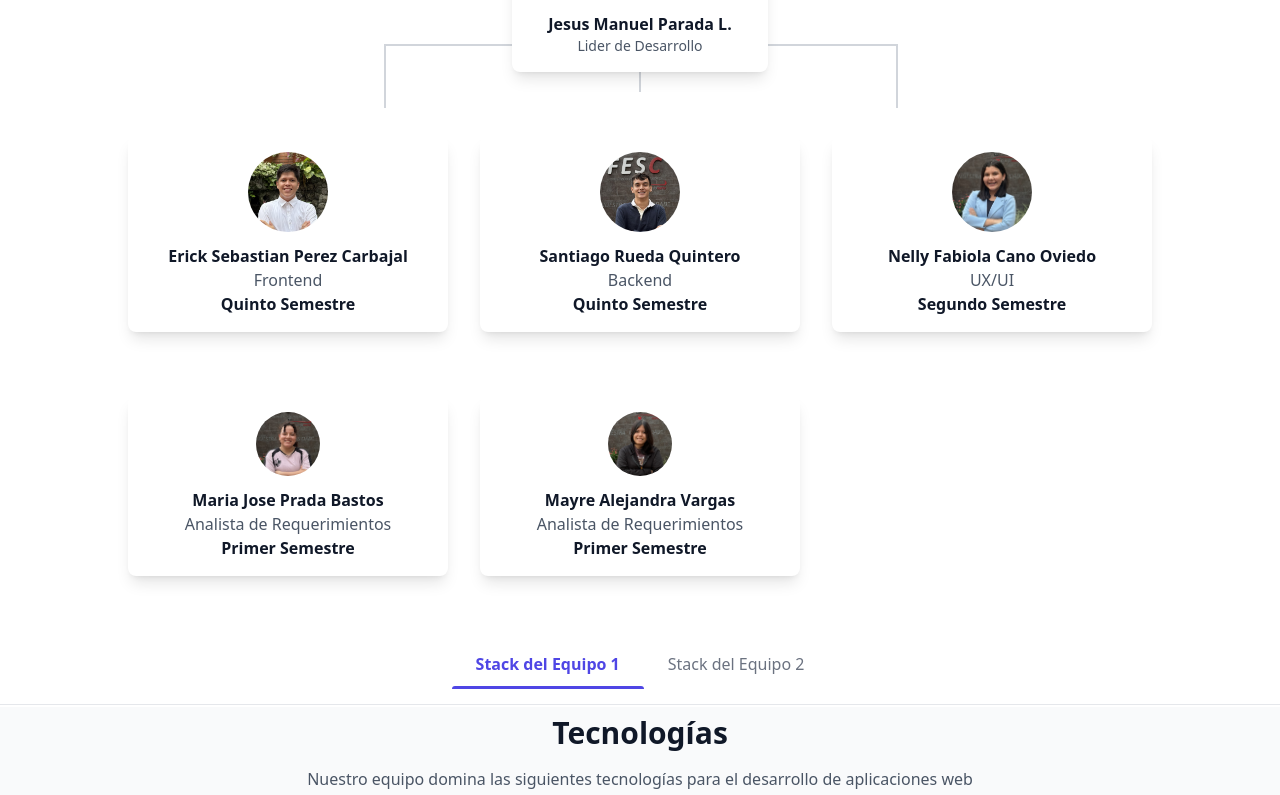
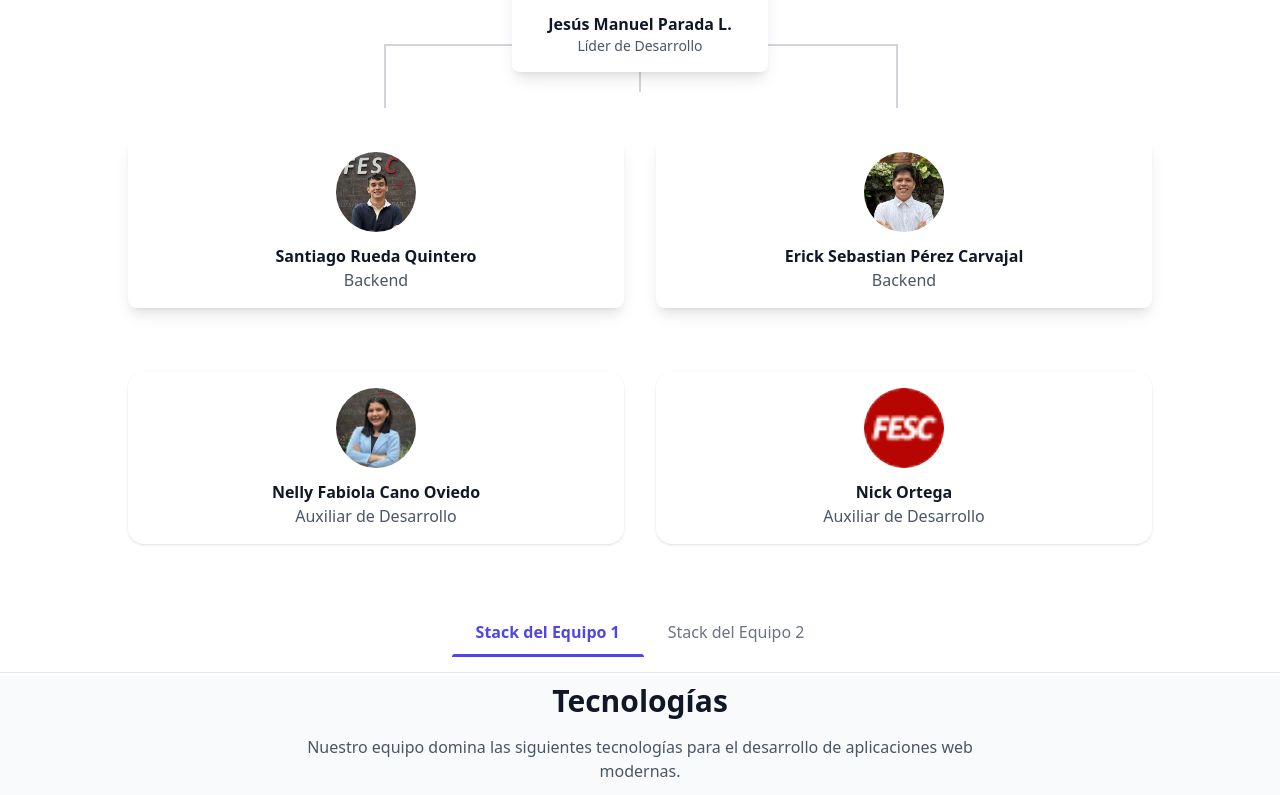
Before and after one commit to Erickpe8/Portafolio-Fabrica-Software, a Vue app: page / in a window 1280 px wide. Shown: the part 1301-2096 px from the top of the page. Built offline with nearby package versions, Linux system fonts and the light colour scheme.

Commit message:
Refactorizar el componente TeamLaravelVue: mejorar la presentación de los miembros del equipo y actualizar las rutas de las imágenes.

```diff
--- a/src/components/Teams/TeamLaravelVue.vue
+++ b/src/components/Teams/TeamLaravelVue.vue
@@ -12,77 +12,80 @@
 
         <!-- Nodo principal (Líder) -->
         <div class="flex justify-center mb-16 relative z-20">
-                    <div class="org-chart-node bg-white dark:bg-gray-800 rounded-lg shadow-lg p-4 w-64 text-center cursor-pointer transition-all hover:shadow-xl"
+            <div
+                class="org-chart-node bg-white dark:bg-gray-800 rounded-lg shadow-lg p-4 w-64 text-center cursor-pointer transition-all hover:shadow-xl"
                 @click="showDeveloper('lider')">
                 <div class="w-24 h-24 mx-auto mb-3 rounded-full overflow-hidden">
-                            <img src="../../assets/img/team_1/Jesus_Manuel_Parada.jpeg" alt="Jesus Manuel Parada L."
-                                class="w-full h-full object-cover object-top">
+                    <img
+                        src="@/assets/img/team_1/Jesus_Manuel_Parada.jpeg"
+                        alt="Jesús Manuel Parada L."
+                        class="w-full h-full object-cover object-top" />
                 </div>
-                        <h3 class="font-semibold text-gray-900 dark:text-white">Jesus Manuel Parada L.</h3>
-                        <p class="text-sm text-gray-600 dark:text-gray-400">Lider de Desarrollo</p>
+                <h3 class="font-semibold text-gray-900 dark:text-white">Jesús Manuel Parada L.</h3>
+                <p class="text-sm text-gray-600 dark:text-gray-400">Líder de Desarrollo</p>
             </div>
         </div>
 
-                <!-- Nodos secundarios (Líderes de equipo) -->
-                <div class="grid grid-cols-1 md:grid-cols-3 gap-8 mb-16">
-                    <div class="org-chart-node bg-white dark:bg-gray-800 rounded-lg shadow-lg p-4 text-center cursor-pointer transition-all hover:shadow-xl"
-                        @click="showDeveloper('frontend')">
+        <!-- Nodos secundarios (Santiago y Erick) -->
+        <div class="grid grid-cols-1 md:grid-cols-2 gap-8 mb-16">
+            <!-- Santiago Rueda -->
+            <div
+                class="org-chart-node bg-white dark:bg-gray-800 rounded-lg shadow-lg p-4 text-center cursor-pointer transition-all hover:shadow-xl"
+                @click="showDeveloper('santiago')">
                 <div class="w-20 h-20 mx-auto mb-3 rounded-full overflow-hidden">
-                            <img src="../../assets/img/team_1/Erick_Sebastian_Perez_Carbajal.jpeg"
-                                alt="Erick Sebastian Perez Carbajal" class="w-full h-full object-cover object-top">
-                        </div>
-                        <h3 class="font-semibold text-gray-900 dark:text-white">Erick Sebastian Perez Carbajal</h3>
-                        <p class="text-base text-gray-600 dark:text-gray-400">Frontend</p>
-                        <p class="font-semibold text-gray-900 dark:text-gray-400">Quinto Semestre</p>
-                    </div>
-
-                    <div class="org-chart-node bg-white dark:bg-gray-800 rounded-lg shadow-lg p-4 text-center cursor-pointer transition-all hover:shadow-xl"
-                        @click="showDeveloper('backend')">
-                        <div class="w-20 h-20 mx-auto mb-3 rounded-full overflow-hidden">
-                            <img src="../../assets/img/team_1/Sebastian_Rueda_Quintero.jpeg"
-                                alt="Sebastian Rueda Quintero" class="w-full h-full object-cover object-top">
+                    <img
+                        src="@/assets/img/team_1/Sebastian_Rueda_Quintero.jpeg"
+                        alt="Santiago Rueda Quintero"
+                        class="w-full h-full object-cover object-top" />
                 </div>
                 <h3 class="font-semibold text-gray-900 dark:text-white">Santiago Rueda Quintero</h3>
                 <p class="text-base text-gray-600 dark:text-gray-400">Backend</p>
-                        <p class="font-semibold text-gray-900 dark:text-gray-400">Quinto Semestre</p>
             </div>
 
-                    <div class="org-chart-node bg-white dark:bg-gray-800 rounded-lg shadow-lg p-4 text-center cursor-pointer transition-all hover:shadow-xl"
-                        @click="showDeveloper('ux')">
+            <!-- Erick Perez -->
+            <div
+                class="org-chart-node bg-white dark:bg-gray-800 rounded-lg shadow-lg p-4 text-center cursor-pointer transition-all hover:shadow-xl"
+                @click="showDeveloper('erick')">
                     <div class="w-20 h-20 mx-auto mb-3 rounded-full overflow-hidden">
-                            <img src="../../assets/img/team_1/Nelly_Fabiola_Cano_Oviedo.jpeg"
-                                alt="Nelly Fabiola Cano Oviedo" class="w-full h-full object-cover object-top">
+                        <img
+                            src="@/assets/img/team_1/Erick_Sebastian_Perez_Carbajal.jpeg"
+                            alt="Erick Sebastian Pérez Carvajal"
+                            class="w-full h-full object-cover object-top" />
                     </div>
-                        <h3 class="font-semibold text-gray-900 dark:text-white">Nelly Fabiola Cano Oviedo</h3>
-                        <p class="text-base text-gray-600 dark:text-gray-400">UX/UI</p>
-                        <p class="font-semibold text-gray-900 dark:text-gray-400">Segundo Semestre </p>
+                <h3 class="font-semibold text-gray-900 dark:text-white">Erick Sebastian Pérez Carvajal</h3>
+                <p class="text-base text-gray-600 dark:text-gray-400">Backend</p>
             </div>
         </div>
 
-                <!-- Nodos terciarios (Desarrolladores) -->
-                <div class="grid grid-cols-1 md:grid-cols-3 gap-8">
-                    <div class="org-chart-node bg-white dark:bg-gray-800 rounded-lg shadow-lg p-4 text-center cursor-pointer transition-all hover:shadow-xl"
-                        @click="showDeveloper('dev1')">
-                        <div class="w-16 h-16 mx-auto mb-3 rounded-full overflow-hidden">
-                            <img src="../../assets/img/team_1/Maria_Jose_Prada_Bastos.jpeg"
-                                alt="Maria Jose Prada Bastos" class="w-full h-full object-cover object-top">
+        <!-- Nodos terciarios (Auxiliares: Nelly y Nick) -->
+        <div class="grid grid-cols-1 md:grid-cols-2 gap-8">
+            <!-- Nelly Cano-->
+            <div
+                class="org-chart-node bg-white dark:bg-gray-800 rounded-2xl shadow p-4 text-center cursor-pointer transition-all hover:shadow-xl"
+                @click="showDeveloper('nelly')">
+                <div class="w-20 h-20 mx-auto mb-3 rounded-full overflow-hidden">
+                <img
+                    src="@/assets/img/team_1/Nelly_Fabiola_Cano_Oviedo.jpeg"
+                    alt="Nelly Fabiola Cano Oviedo"
+                    class="w-full h-full object-cover object-top" />
                 </div>
-                        <h3 class="font-semibold text-gray-900 dark:text-white">Maria Jose Prada Bastos</h3>
-                        <p class="text-base text-gray-600 dark:text-gray-400">Analista de Requerimientos </p>
-                        <p class="font-semibold text-gray-900 dark:text-gray-400">Primer Semestre </p>
+                <h3 class="font-semibold text-gray-900 dark:text-white">Nelly Fabiola Cano Oviedo</h3>
+                <p class="text-base text-gray-600 dark:text-gray-400">Auxiliar de Desarrollo</p>
             </div>
 
-                    <div class="org-chart-node bg-white dark:bg-gray-800 rounded-lg shadow-lg p-4 text-center cursor-pointer transition-all hover:shadow-xl"
-                        @click="showDeveloper('dev2')">
-                        <div class="w-16 h-16 mx-auto mb-3 rounded-full overflow-hidden">
-                            <img src="../../assets/img/team_1/Mayre_Alejandra_Vargas_Ramirez.jpeg"
-                                alt="Mayre Alejandra Vargas Ramirez" class="w-full h-full object-cover object-top">
+            <!-- Nick -->
+            <div
+                class="org-chart-node bg-white dark:bg-gray-800 rounded-2xl shadow p-4 text-center cursor-pointer transition-all hover:shadow-xl"
+                @click="showDeveloper('nick')">
+                <div class="w-20 h-20 mx-auto mb-3 rounded-full overflow-hidden">
+                <img
+                    src="/img/fesc.png"
+                    alt="Nick Ortega"
+                    class="w-full h-full object-cover object-top" />
                 </div>
-                        <h3 class="font-semibold text-gray-900 dark:text-white">Mayre Alejandra Vargas</h3>
-                        <p class="text-base text-gray-600 dark:text-gray-400">Analista de Requerimientos </p>
-                        <p class="font-semibold text-gray-900 dark:text-gray-400">Primer Semestre </p>
+                <h3 class="font-semibold text-gray-900 dark:text-white">Nick Ortega</h3>
+                <p class="text-base text-gray-600 dark:text-gray-400">Auxiliar de Desarrollo</p>
             </div>
-
         </div>
         </div>
     </div>
@@ -91,127 +94,74 @@
 
 <script setup>
 import { ref } from 'vue';
-import { useModalStore } from '@/stores/modalStore'
+import { useModalStore } from '@/stores/modalStore';
 
 const modalStore = useModalStore();
 
-// Datos predefinidos para los desarrolladores existentes
     const developerData = ref({
     'lider': {
-        name: 'Jesus Manuel Parada L.',
-        position: 'Lider de Desarrollo',
-        photo: new URL('../../assets/img/team_1/Jesus_Manuel_Parada.jpeg', import.meta.url).href,
-        skills: ['Vue.js', 'Laravel', 'JavaScript', 'HTML/CSS', 'Figma', 'Ionic', 'Node.js'],
-        experience: 'Más de 10 años de experiencia en desarrollo web y móvil. Especializado en arquitectura de software y gestión de equipos ágiles.',
+        name: 'Jesús Manuel Parada L.',
+        position: 'Líder de Desarrollo',
+        photo: new URL('@/assets/img/team_1/Jesus_Manuel_Parada.jpeg', import.meta.url).href,
+        skills: ['Vue.js', 'Laravel', 'JavaScript', 'HTML/CSS', 'Ionic', 'Node.js', 'Arquitectura'],
+        experience: 'Más de 10 años en desarrollo web y móvil. Arquitectura y liderazgo ágil.',
         projects: [
-            {
-                name: 'sistema de gestión de eventos',
-                url: 'https://sigeev.ingsoftwarefesc.com/'
-            },
-            {
-                name: 'Sistema de generacion de Qr',
-                url: 'https://codealchemist151.github.io/qr_creator/'
-            },
-            {
-                name: 'Diseño en figma sistema plataforma de eventos',
-                url: 'https://www.figma.com/design/852t1PktGgTZ6i6VSrOnlF/Proyectando?node-id=0-1&p=f&t=0HN1d7aDKVZiFJ4O-0'
-            },
-            {
-                name: 'Sistema para el control de practicas empresariales',
-                url: ''
-            },
-            {
-                name: 'Apoyo en la calificacion de PPA',
-                url: 'https://docs.google.com/document/d/1qd6L_nbxjdgLmmmSpeaHwgSU3ij2qd6Ab5JI6HVdjnw/edit?tab=t.0'
-            }
+        { name: 'Sistema de gestión de eventos', url: 'https://sigeev.ingsoftwarefesc.com/' },
+        { name: 'QR generator', url: 'https://codealchemist151.github.io/qr_creator/' }
         ]
     },
-    'frontend': {
-        name: 'Erick Sebastian Perez Carvajal',
-        position: 'Frontend',
-        photo: new URL('../../assets/img/team_1/Erick_Sebastian_Perez_Carbajal.jpeg', import.meta.url).href,
-        skills: ['Vue.js', 'JavaScript', 'HTML/CSS', 'Tailwind CSS', 'Figma', 'Power BI'],
-        experience: '4 meses de experiencia en desarrollo frontend. Especializada en interfaces de usuario y experiencia de usuario.',
+
+    'santiago': {
+        name: 'Santiago Rueda Quintero',
+        position: 'Backend',
+        photo: new URL('@/assets/img/team_1/Sebastian_Rueda_Quintero.jpeg', import.meta.url).href,
+        skills: ['Laravel', 'PHP', 'MySQL', 'API REST', 'Vue'],
+        experience: 'Backend y arquitectura de datos.',
         projects: [
-            {
-                name: 'Prototipos de sistema de gestión de eventos',
-                url: 'https://docs.google.com/forms/d/1sBMMpTMnTOZfEXdGeNSlYnFTpGLugRT0clAa5SNvb2Y/edit'
-            },
-            {
-                name: 'Análisis de datos en Power BI',
-                url: ''
-            },
-            {
-                name: 'Primera versión de diseño en Figma sistema de eventos',
-                url: 'https://www.figma.com/proto/HWpKKVjj6T4g4R7aRmoL3S/Erick-Sebastian-Perez-Carvajal?node-id=44-355'
-            }
+        { name: 'Pruebas y documentación Laravel', url: 'https://github.com/The-raven-god/Crud_Backend/tree/Laravel_Scramble' },
+        { name: 'Pruebas automatizadas en Vue', url: 'https://github.com/The-raven-god/Crud' }
         ]
     },
-    'backend': {
-        name: 'Santiago Rueda Quintero',
+
+    'erick': {
+        name: 'Erick Sebastian Pérez Carvajal',
         position: 'Backend',
-        photo: new URL('../../assets/img/team_1/Sebastian_Rueda_Quintero.jpeg', import.meta.url).href,
-        skills: ['Laravel', 'PHP', 'MySQL', 'API REST', 'Vue'],
-        experience: '3 meses de experiencia en desarrollo backend. Especializado en arquitectura de sistemas y bases de datos.',
+        photo: new URL('@/assets/img/team_1/Erick_Sebastian_Perez_Carbajal.jpeg', import.meta.url).href,
+        skills: ['Laravel', 'Postman', 'Figma', 'Dirección de proyectos', 'Documentación'],
+        experience: 'Backend con foco en Laravel y dirección de proyectos. Interés especial en documentación clara.',
         projects: [
-            {
-                name: 'Desarrollo y automatizacion de pruebas Laravel',
-                url: 'https://github.com/The-raven-god/Crud_Backend/tree/Laravel_Scramble'
-            },
-            {
-                name: 'Desarrollo de pruebas autoatizadas en vue',
-                url: 'https://github.com/The-raven-god/Crud'
-            }
+        { name: 'SIGEEV - Sistema de gestión de eventos', url: '#' },
+        { name: 'Prototipos en Figma', url: 'https://www.figma.com/proto/HWpKKVjj6T4g4R7aRmoL3S/Erick-Sebastian-Perez-Carvajal?node-id=44-355' }
         ]
     },
-    'ux': {
+
+    'nelly': {
         name: 'Nelly Fabiola Cano Oviedo',
-        position: 'UX/UI',
-        photo: new URL('../../assets/img/team_1/Nelly_Fabiola_Cano_Oviedo.jpeg', import.meta.url).href,
-        skills: ['Figma', 'Sketch', 'Tailwindcss', 'Prototipado'],
-        experience: '3 meses de experiencia en diseño UX/UI. Especializada en investigación de usuarios y diseño centrado en el usuario.',
+        position: 'Auxiliar de Desarrollo',
+        photo: new URL('@/assets/img/team_1/Nelly_Fabiola_Cano_Oviedo.jpeg', import.meta.url).href,
+        skills: ['Figma', 'Prototipado', 'Investigación UX', 'Tailwind CSS'],
+        experience: 'Auxiliar en diseño y apoyo en prototipado.',
         projects: [
-            {
-                name: 'Diseño de prototipo en figma de diplomas',
-                url: 'https://www.figma.com/design/FaFqsHChJpJQyGVScAqchr/Dise%C3%B1o-diploma-para-congresos-fesc?node-id=0-1&p=f&t=o00yToom8wT9Ec2w-0'
-            },
-            {
-                name: 'Maquetación en HTML y CSS de diplomas (En desarrollo)',
-                url: ''
-            }
+        { name: 'Diplomas (diseño en Figma)', url: 'https://www.figma.com/design/FaFqsHChJpJQyGVScAqchr/Dise%C3%B1o-diploma-para-congresos-fesc' }
         ]
     },
-    'dev1': {
-        name: 'Maria Jose Prada Bastos',
-        position: 'Analista de Requerimientos',
-        photo: new URL('../../assets/img/team_1/Maria_Jose_Prada_Bastos.jpeg', import.meta.url).href,
-        skills: ['Figma', 'HTML/CSS', 'Draw'],
-        experience: '2 meses de experiencia en la toma de requerimientos. optimización de rendimiento.',
+
+    'nick': {
+        name: 'Nick Ortega',
+        position: 'Auxiliar de Desarrollo',
+        photo: '/img/fesc.png',
+        skills: ['Soporte', 'Documentación', 'QA'],
+        experience: 'Auxiliar de desarrollo y QA.',
         projects: [
-            {
-                name: 'Diagrama de flujo sistema de gestión de eventos',
-                url: ''
-            }
-        ]
-    },
-    'dev2': {
-        name: 'Mayre Alejandra Vargas Ramirez',
-        position: 'Analista de Requerimientos',
-        photo: new URL('../../assets/img/team_1/Mayre_Alejandra_Vargas_Ramirez.jpeg', import.meta.url).href,
-        skills: ['Figma', 'Draw'],
-        experience: '2 meses de experiencia en la toma de requerimientos.',
-        projects: [ {
-                name: 'Diagrama de flujo sistema de gestión de eventos',
-                url: ''
-            }
+        { name: 'Soporte a módulos de eventos', url: '#' }
         ]
     }
     });
 
     const showDeveloper = (developerId) => {
-    const developer = developerData.value[developerId]
-    modalStore.openModal(developer)
-}
+    const developer = developerData.value[developerId];
+    if (developer) modalStore.openModal(developer);
+    };
     </script>
 
 <style lang="css" scoped></style>
```
Lines whose indentation alone changed are shown as unchanged.
